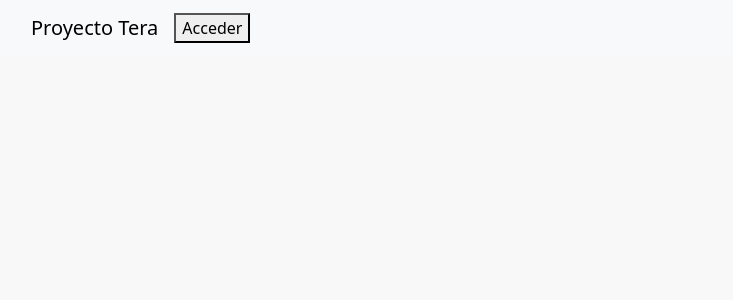
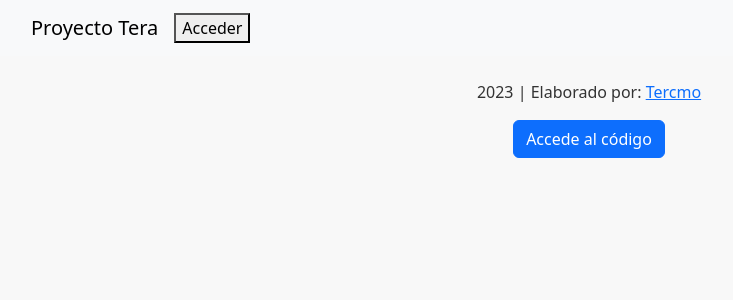
Before and after one commit to Tercmo/tera, a React (Create React App) app: page / in a window 1280 px wide. Shown: the top 300 px of the page, without its empty margins (51-784 px from the left). Built offline with nearby package versions, Linux system fonts and the light colour scheme.

Commit message:
Version para feature

```diff
--- a/src/App.js
+++ b/src/App.js
@@ -20,6 +20,8 @@ function App() {
     setIsDarkMode((prevMode) => !prevMode);
   };
 
+  const [favorites, setFavorites] = useState([]);
+
   return (
     <div className="App">
       <nav className={`navbar navbar-expand-lg navbar-light bg-light ${isDarkMode ? 'dark-mode' : 'light-mode'}`}>
@@ -29,7 +31,6 @@ function App() {
             Proyecto Tera
           </Link>
 
-          {/* Botón de hamburguesa */}
           <button
             className="navbar-toggler"
             type="button"
@@ -42,7 +43,6 @@ function App() {
             <span className="navbar-toggler-icon"></span>
           </button>
 
-          {/* Contenido colapsable para pantallas pequeñas */}
           <div className="collapse navbar-collapse" id="navbarNavAltMarkup">
             <div className="navbar-nav">
               {isAuthenticated && (
@@ -75,7 +75,6 @@ function App() {
               <Login />
             )}
           </div>
-          {/* Mantener solo un botón de cambiar de modo claro a modo oscuro en la barra de navegación */}
           {isAuthenticated && (
             <button
               className={`mode-button ${isDarkMode ? 'dark-mode' : 'light-mode'}`}
@@ -85,7 +84,6 @@ function App() {
             </button>
           )}
         </div>
-        {/* Mantener solo un botón de cerrar sesión en la barra de navegación */}
         {isAuthenticated && <Logout />}
       </nav>
 
@@ -97,21 +95,26 @@ function App() {
           />
           <Route
             path="/home"
-            element={isAuthenticated ? <SearchBar /> : <Navigate to="/login" />}
+            element={isAuthenticated ? <SearchBar favorites={favorites} setFavorites={setFavorites} /> : <Navigate to="/login" />}
           />
           <Route path="/login" element={<Login />} />
         </Routes>
       </main>
 
-      {isAuthenticated && (
+      <footer className="text-center mt-4">
         <div className="container">
           <div className="row">
-            {/* Columna 3 */}
-
+            <div className="col">
+              <p>
+                2023 | Elaborado por: <a href="https://github.com/Tercmo">Tercmo</a>
+              </p>
+              <a href="https://github.com/Tercmo/tera" className="btn btn-primary">
+                Accede al código
+              </a>
+            </div>
           </div>
         </div>
-      )}
-      <footer>{/* si alcanzo a hacer el pie de página */}</footer>
+      </footer>
     </div>
   );
 }
--- a/src/components/SearchBar.js
+++ b/src/components/SearchBar.js
@@ -23,7 +23,7 @@ const SearchBar = () => {
     });
   }
 
-  // Función para manejar el envío del formulario
+
   function handleSubmit(e) {
     e.preventDefault();
     getCelData();
--- a/src/pages/Home.js
+++ b/src/pages/Home.js
@@ -22,7 +22,7 @@ const Home = () => {
 
   return (
     <div>
-         <CelebritiesList celebrities={celebrity} />
+      <CelebritiesList celebrities={celebrity} />
 
     </div>
   );
--- a/src/reducers/authReducer.js
+++ b/src/reducers/authReducer.js
@@ -17,7 +17,7 @@ const authReducer = (state = inicialState, action) => {
                 isAuthenticated: false,
                 user: null,
             };
-            default: return state;
+        default: return state;
     }
 }
 export default authReducer;
--- a/src/slices/celSlices.js
+++ b/src/slices/celSlices.js
@@ -2,10 +2,10 @@ import { createSlice } from "@reduxjs/toolkit";
 
 const celSlice = createSlice({
     name: "cel",
-    initialState: {celebritiesList:[]},
+    initialState: { celebritiesList: [] },
     reducers: {
         setCel: (state, action) => {
-            state.celebritiesList = [...state.celebritiesList,action.payload];
+            state.celebritiesList = [...state.celebritiesList, action.payload];
         },
         removeCel: (state, action) => {
             const celId = action.payload;
@@ -15,5 +15,5 @@ const celSlice = createSlice({
         }
     }
 })
-export const {setCel, removeCel} = celSlice.actions;
+export const { setCel, removeCel } = celSlice.actions;
 export default celSlice.reducer;
--- a/src/store/store.js
+++ b/src/store/store.js
@@ -6,7 +6,7 @@ import celReducer from "../slices/celSlices";
 export default configureStore({
     reducer: {
         auth: authReducer,
-        cel:  celReducer
+        cel: celReducer
 
     }
 })
```
Also changed, not shown: public/index.html (+4 -4 lines), src/auth/Login.js (+6 -5 lines), src/actions/userActions.js (line endings or trailing spaces).
